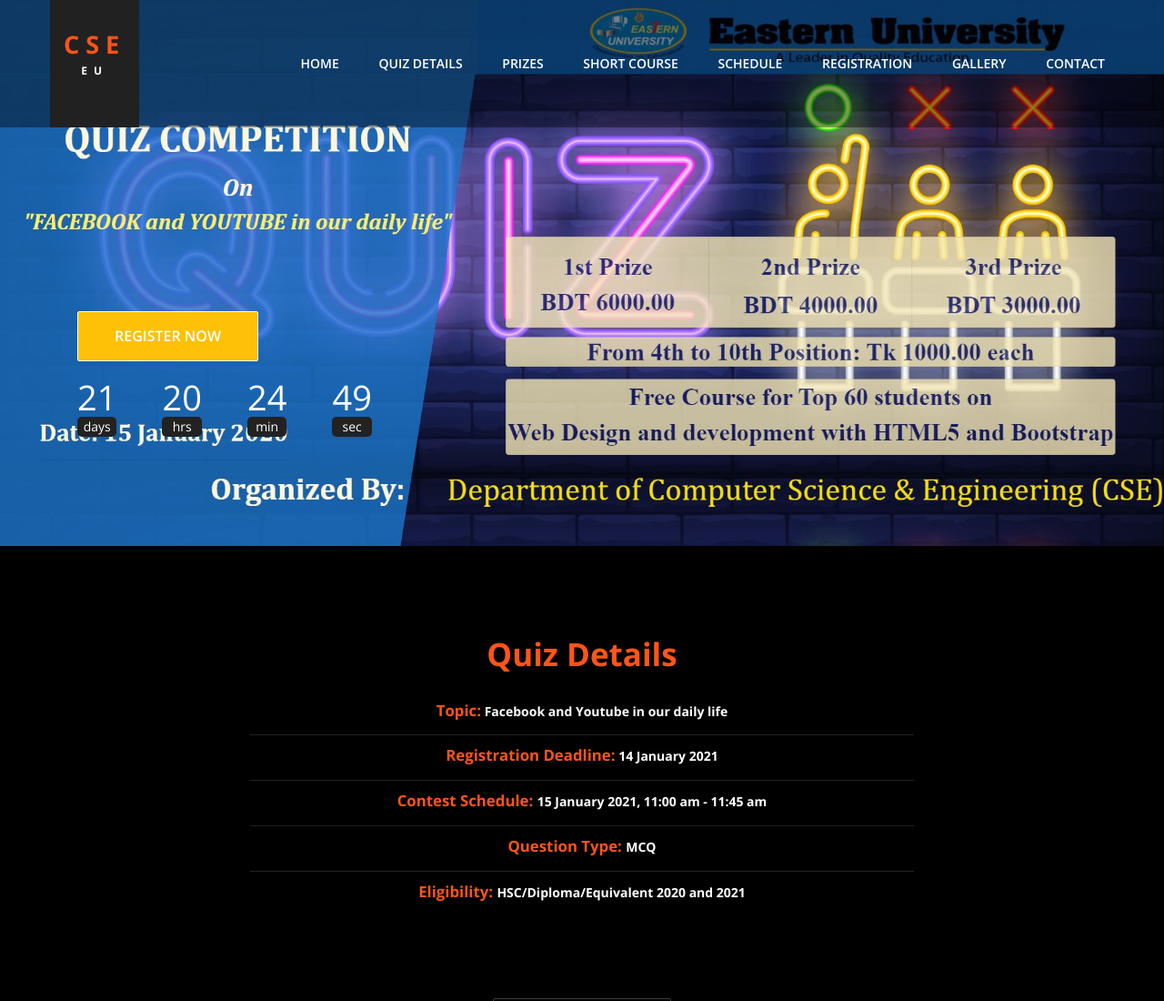
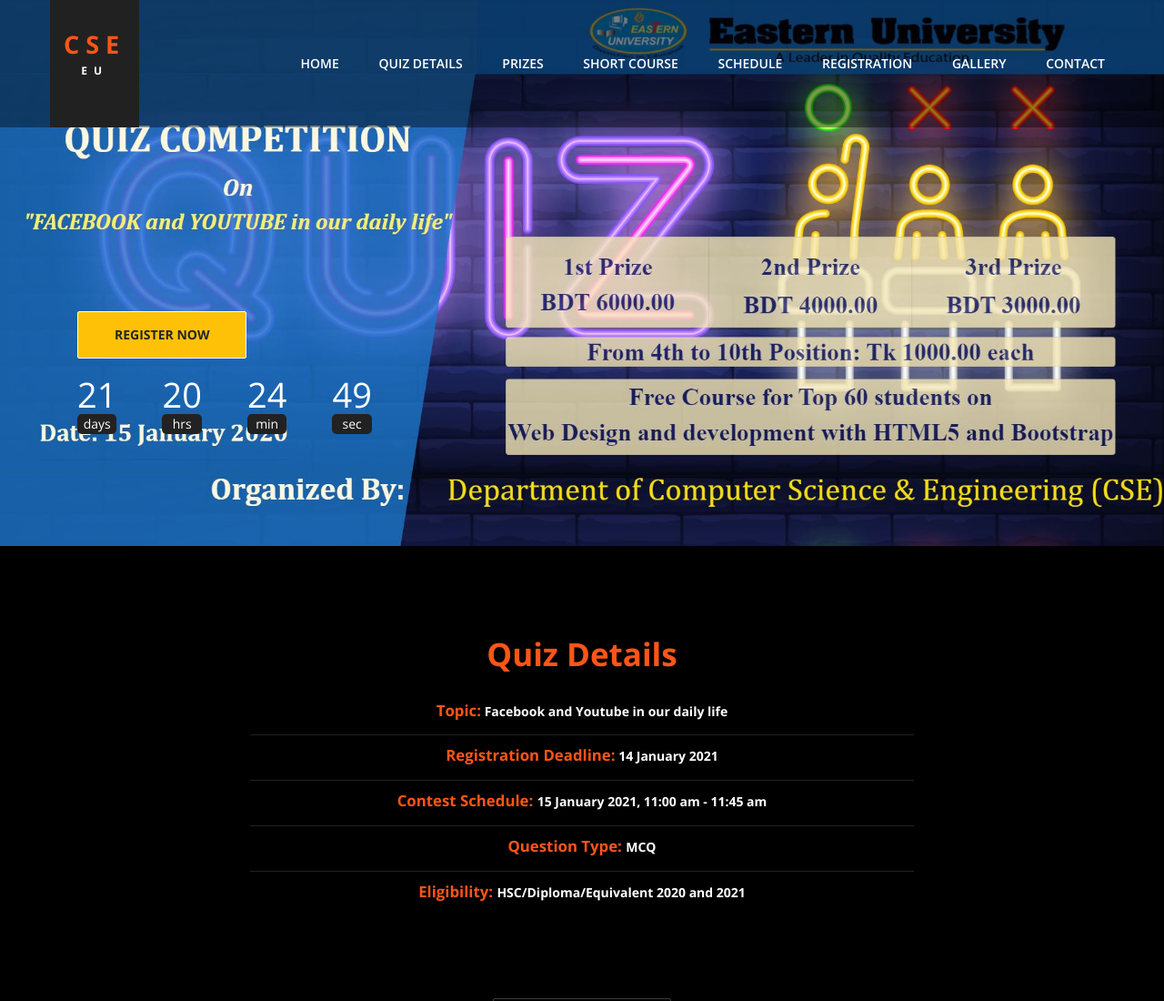
Before and after one commit to rafibuet12/euquiz, a plain HTML site: page index.html in a window 1280 px wide. Shown: the top 1100 px of the page at 91% size. Drawn offline with nearby package versions, Linux system fonts and the light colour scheme; files whose address does not match are found by name.

Commit message:
Update index.html

```diff
--- a/index.html
+++ b/index.html
@@ -56,7 +56,7 @@
         <p>Facebook and Youtube in our daily life</p>
     -->
 
-    <a target="_blank" rel="noopener noreferrer" href="https://docs.google.com/forms/d/e/1FAIpQLSd6GJ7-5DItLuk1SodWmzwSUDIr-e5NFdaj02rIxPAereHepA/viewform?usp=sf_link" class="btn btn-large-custom" style="color: white">Register Now</a>
+    <a target="_blank" rel="noopener noreferrer" href="https://docs.google.com/forms/d/e/1FAIpQLSd6GJ7-5DItLuk1SodWmzwSUDIr-e5NFdaj02rIxPAereHepA/viewform?usp=sf_link" class="btn btn-large-custom" style="color: #212529; font-size:14px; font-weight: bold">Register Now</a>
 
 		<div class="countdown styled"></div>
 		</div>
```
